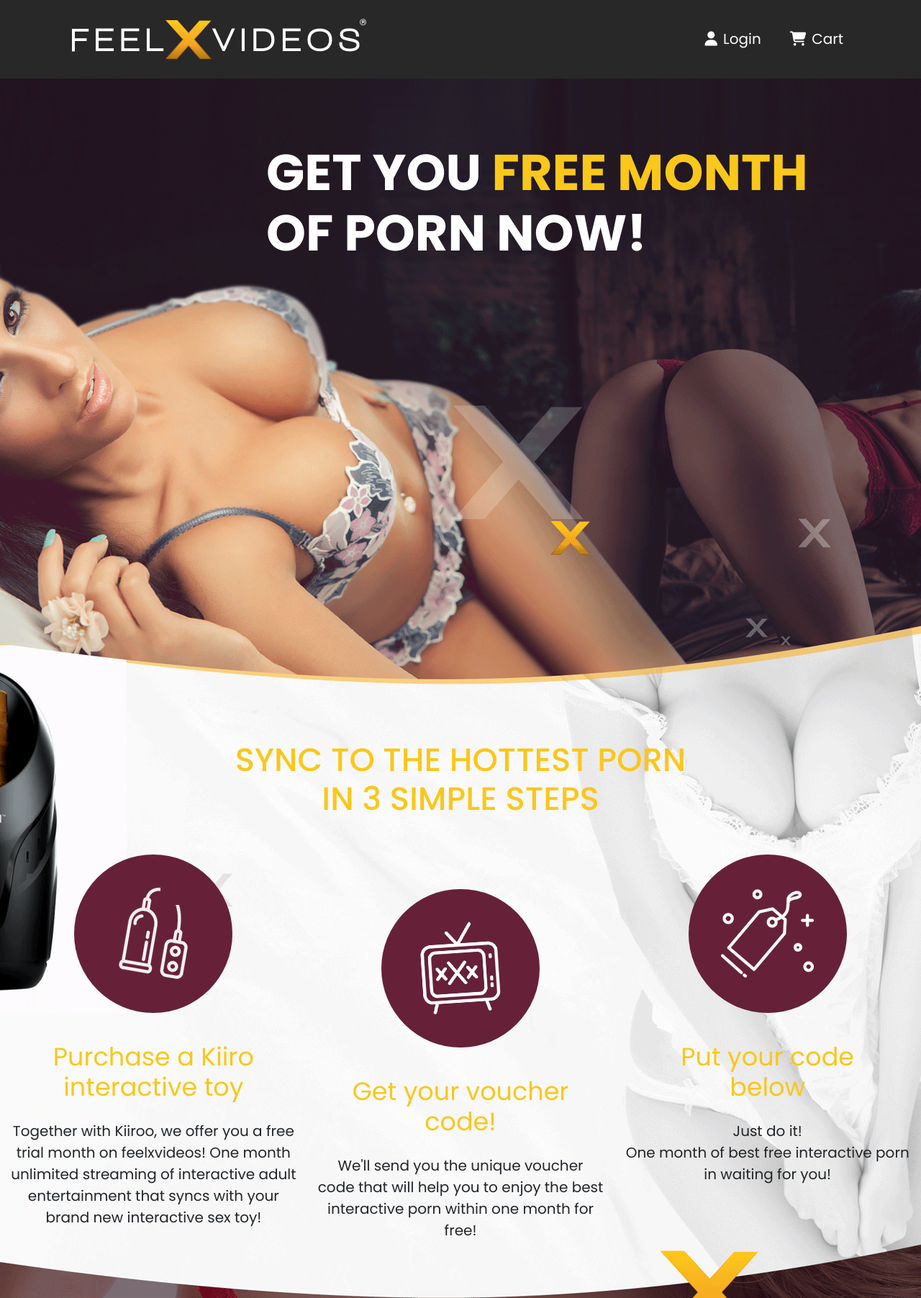
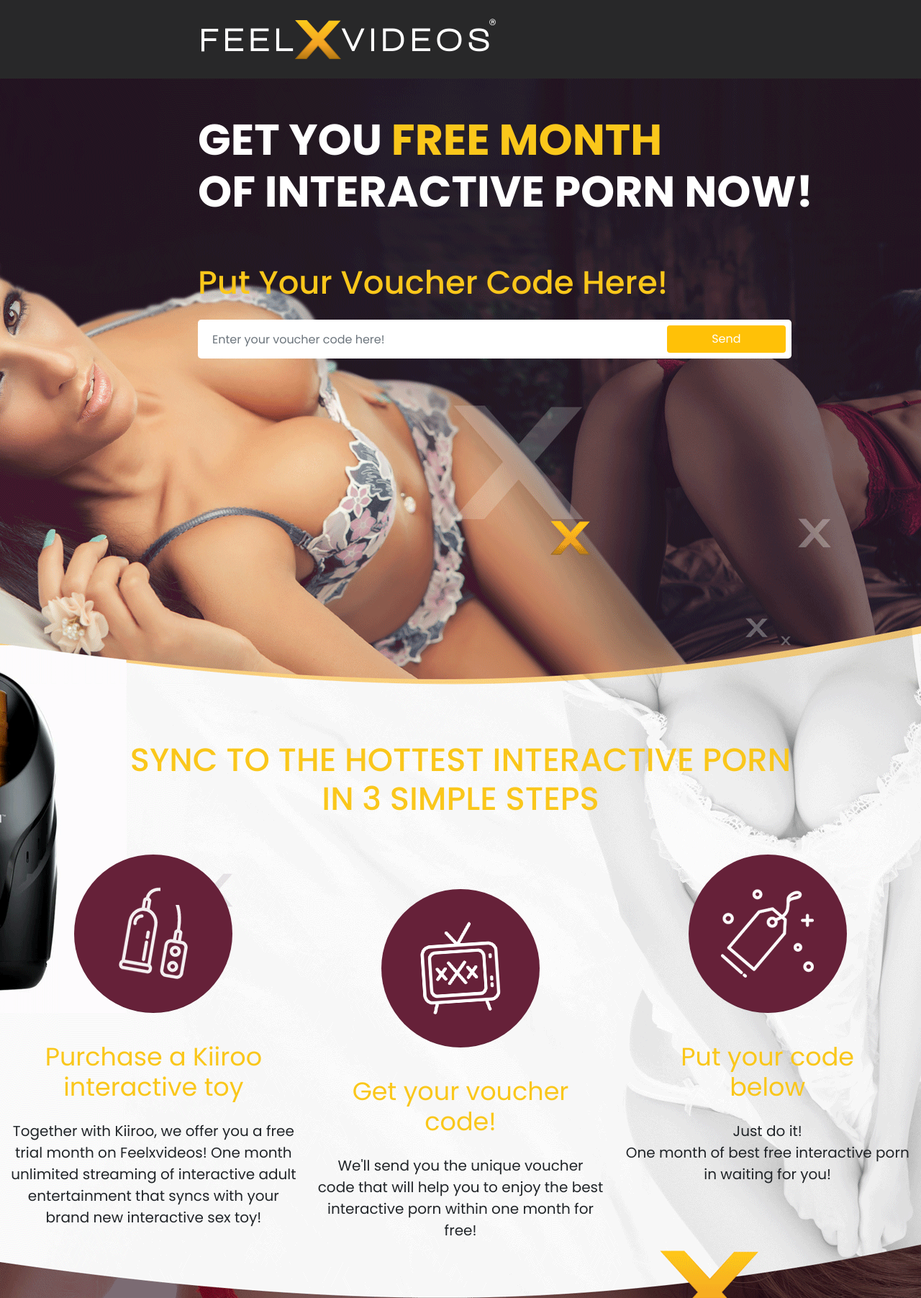
Before and after one commit to Cucurbiturilum/feel, a PHP site: page /boobs.html in a window 1280 px wide. Shown: the top 1803 px of the page at 72% size. Run offline with PHP 8.4, Linux system fonts and the light colour scheme; some libraries are stand-ins or nearby versions.

Commit message:
added changes

```diff
--- a/assets/css/main.css
+++ b/assets/css/main.css
@@ -5,10 +5,10 @@ body .text-warning {
   color: #fac71b !important;
 }
 body .title {
-  font-size: 70px;
+  font-size: 60px;
   font-weight: bold;
   color: #ffffff;
-  margin: 90px 0 40px 0;
+  margin: 50px 0 40px 0;
 }
 @media (max-width: 520px) {
   body .title {
@@ -151,9 +151,11 @@ body .get-trial .form-group .form-control:focus {
 }
 body .navbar {
   padding: 20px 30px;
+  position: relative;
 }
 body .navbar .bg-image {
-  margin-right: 200px;
+  position: absolute;
+  left: 10%;
 }
 @media (max-width: 660px) {
   body .navbar .navbar-brand .logo-img {
@@ -164,16 +166,6 @@ body .navbar .bg-image {
   body .navbar .navbar-brand .kiiro-img {
     width: 100px;
   }
-}
-body .navbar .navbar-toggler:focus {
-  outline: none;
-}
-body .navbar .navbar-collapse {
-  flex-grow: inherit;
-  margin-left: 200px;
-}
-body .navbar .navbar-collapse .nav-item {
-  font-size: 20px;
 }
 body header {
   background-image: url(../img/header-background.png);
@@ -189,10 +181,10 @@ body header {
   }
 }
 body header .banner {
-  padding: 35px 50px;
+  padding: 30px 50px;
   background-color: rgba(255, 255, 255, 0.15);
   border-radius: 10px;
-  font-size: 38px;
+  font-size: 33px;
   margin-bottom: 60px;
 }
 @media (max-width: 520px) {
@@ -711,6 +703,11 @@ body .secure .subtitle {
     font-size: 30px;
   }
 }
+@media (max-width: 767px) {
+  body .payment {
+    height: 1000px;
+  }
+}
 body .payment .payment-information .subtitle {
   font-size: 40px;
 }
@@ -718,7 +715,6 @@ body .payment .payment-information .subtitle {
   body .payment .payment-information .subtitle {
     font-size: 25px;
     text-align: center;
-    text-shadow: 0 2px 2px #000000;
   }
 }
 @media (min-width: 520px) and (max-width: 990px) {
@@ -730,19 +726,14 @@ body .payment .payment-information .subtitle {
   body .payment .payment-information .section-text {
     font-size: 20px;
     text-align: center;
-    text-shadow: 0 2px 2px #000000;
   }
 }
 body .payment .card {
   background-color: transparent;
   border: none;
   padding: 20px;
-}
-@media (min-width: 600px) {
-  body .payment .card {
-    position: absolute;
-    bottom: 0;
-  }
+  position: absolute;
+  bottom: 0;
 }
 body .payment .card .card-body .card-title {
   color: #b51313;
--- a/assets/css/main.scss
+++ b/assets/css/main.scss
@@ -9,10 +9,10 @@ body {
   }
 
   .title {
-    font-size: 70px;
+    font-size: 60px;
     font-weight: bold;
     color: $text-color;
-    margin: 90px 0 40px 0;
+    margin: 50px 0 40px 0;
     @media (max-width: 520px) {
       font-size: 30px;
       margin: 40px 0 30px 0;
@@ -148,9 +148,11 @@ body {
 
   .navbar {
     padding: 20px 30px;
+    position: relative;
 
     .bg-image {
-      margin-right: 200px;
+      position: absolute;
+      left: 10%;
     }
 
     .navbar-brand {
@@ -164,21 +166,6 @@ body {
         @media (max-width: 660px) {
           width: 100px;
         }
-      }
-    }
-
-    .navbar-toggler {
-      &:focus {
-        outline: none;
-      }
-    }
-
-    .navbar-collapse {
-      flex-grow: inherit;
-      margin-left: 200px;
-
-      .nav-item {
-        font-size: 20px;
       }
     }
   }
@@ -195,10 +182,10 @@ body {
     }
 
     .banner {
-      padding: 35px 50px;
+      padding: 30px 50px;
       background-color: rgba(255, 255, 255, 0.15);
       border-radius: 10px;
-      font-size: 38px;
+      font-size: 33px;
       margin-bottom: 60px;
       @media (max-width: 520px) {
         font-size: 20px;
@@ -624,7 +611,7 @@ body {
     }
   }
 
-  .boobs-footer{
+  .boobs-footer {
     background-image: url(../img/boobs-footer-background.png);
     height: 378px;
     margin-top: -0.05px;
@@ -718,13 +705,16 @@ body {
   }
 
   .payment {
+    @media (max-width: 767px) {
+      height: 1000px;
+    }
+
     .payment-information {
       .subtitle {
         font-size: 40px;
         @media (max-width: 520px) {
           font-size: 25px;
           text-align: center;
-          text-shadow: 0 2px 2px #000000;
         }
         @media (min-width: 520px) and (max-width: 990px) {
           font-size: 30px;
@@ -735,7 +725,6 @@ body {
         @media (max-width: 520px) {
           font-size: 20px;
           text-align: center;
-          text-shadow: 0 2px 2px #000000;
         }
       }
     }
@@ -744,10 +733,9 @@ body {
       background-color: transparent;
       border: none;
       padding: 20px;
-      @media (min-width: 600px) {
-        position: absolute;
-        bottom: 0;
-      }
+      position: absolute;
+      bottom: 0;
+
 
       .card-body {
         .card-title {
--- a/boobs.html
+++ b/boobs.html
@@ -23,74 +23,70 @@
 </head>
 <body>
 <div class="bg-dark">
-    <nav class="navbar container navbar-expand-lg">
-        <a class="navbar-brand mr-" href="#">
-            <img src="assets/img/logo.png" class="logo-img" alt="logo">
-        </a>
-        <button class="navbar-toggler p-0" type="button" data-toggle="collapse" data-target="#navbarNavAltMarkup"
-                aria-controls="navbarNavAltMarkup" aria-expanded="false" aria-label="Toggle navigation">
-            <span class="navbar-toggler-icon text-white"><i class="fas fa-bars"></i></span>
-        </button>
-        <div class="collapse navbar-collapse text-right ml-auto" id="navbarNavAltMarkup">
-            <div class="navbar-nav">
-                <a class="nav-item nav-link text-white mr-lg-4" href="#"><span class="mr-2"><i
-                        class="fas fa-user"></i></span>Login</a>
-                <a class="nav-item nav-link text-white" href="#"><span class="mr-2"><i
-                        class="fas fa-shopping-cart"></i></span>Cart</a>
+    <div class="navbar container navbar-expand-lg">
+        <div class="row w-100">
+            <div class="col-12 col-md-10 offset-md-2">
+                <a class="navbar-brand mr-" href="#">
+                    <img src="assets/img/logo.png" class="logo-img" alt="logo">
+                </a>
             </div>
         </div>
-    </nav>
+    </div>
 </div>
 <section class="boobs-header">
     <div class="container">
-        <iv class="row">
-            <div class="col-12 col-md-9 offset-md-3">
+        <div class="row">
+            <div class="col-12 col-md-10 offset-md-2 mb-md-4">
                 <h1 class="title text-left text-uppercase text-white">
                     get you <span class="text-warning">free month</span><br>
-                    of porn now!
+                    of interactive porn now!
                 </h1>
             </div>
-        </iv>
+            <div class="col-12 col-md-9 offset-md-2">
+                <h2 class="subtitle text-warning text-capitalize mb-4">put your voucher
+                    code here!</h2>
+                <form action="#">
+                    <div class="form-group d-flex bg-white p-2 rounded-lg mb-5">
+                        <input type="text" class="form-control bg-transparent border-0" placeholder="Enter your voucher code here!">
+                        <button class="btn bg-warning text-white w-25">Send</button>
+                    </div>
+                </form>
+            </div>
+        </div>
     </div>
 </section>
 <section class="steps">
     <div class="container-fluid">
         <div class="row">
             <div class="col-12">
-                <h2 class="subtitle text-warning text-uppercase text-center">Sync to the hottest porn <br>
+                <h2 class="subtitle text-warning text-uppercase text-center">Sync to the hottest interactive porn <br>
                     ﻿in 3 simple steps</h2>
                 <div class="card-deck">
                     <div class="card bg-transparent border-0">
                         <div class="card-header mx-auto">
                             <img src="assets/img/console.png" class="w-auto" alt="console">
                         </div>
-
                         <div class="card-body">
-                            <h5 class="card-title text-warning">Purchase a Kiiro <br> interactive toy</h5>
-                            <p class="card-text">Together with Kiiroo, we offer you a free trial month on feelxvideos!﻿
-                                One
-                                month unlimited streaming of interactive adult entertainment that syncs with your brand
-                                new
-                                interactive sex toy!</p>
+                            <h5 class="card-title text-warning">Purchase a Kiiroo <br> interactive toy</h5>
+                            <p class="card-text">Together with Kiiroo, we offer you a free trial month on Feelxvideos!﻿
+                                One month unlimited streaming of interactive adult entertainment that syncs with your brand
+                                new interactive sex toy!</p>
                         </div>
                     </div>
                     <div class="card bg-transparent border-0 mt-5">
                         <div class="card-header mx-auto">
                             <img src="assets/img/tv.png" class="w-auto" alt="tv">
                         </div>
-
                         <div class="card-body">
                             <h5 class="card-title text-warning">Get your voucher <br> code!</h5>
                             <p class="card-text">We'll send you the unique voucher code that will help you to enjoy the
-                                best
-                                interactive porn within one month for free!</p>
+                                best interactive porn within one month for free!</p>
                         </div>
                     </div>
                     <div class="card bg-transparent border-0">
                         <div class="card-header mx-auto">
                             <img src="assets/img/tag.png" class="w-auto" alt="tag">
                         </div>
-
                         <div class="card-body">
                             <h5 class="card-title text-warning">Put your code <br> below</h5>
                             <p class="card-text">Just do it! <br>
@@ -99,7 +95,6 @@
                     </div>
                 </div>
             </div>
-
         </div>
     </div>
 </section>
@@ -118,20 +113,33 @@
             </div>
         </div>
     </div>
-
 </section>
 <section class="boobs-footer">
     <div class="text-warning h4 font-weigh-normal text-center mt-5">
-        <p>© 2017 FeelXVideos | All rights reserved.</p>
-        <p>This site is owned by DatoroMedia BV</p>
+        <p>© 2020 FeelXVideos | All rights reserved.</p>
+        <p>
+            <a href="#" class="text-decoration-none text-warning">
+                Contact</a> |
+            <a href="#" class="text-decoration-none text-warning">
+                Terms & conditions </a> |
+            <a href="#" class="text-decoration-none text-warning">
+                Privacy policy</a> |
+            <a href="#" class="text-decoration-none text-warning">
+                FAQ</a> |
+            <a href="#" class="text-decoration-none text-warning">
+                About</a>
+        </p>
+        <p>18 U.S.C 2257 Record-Keeping Requirements Compliance Statement</p>
+        <p>FeelXVideos.com is owned by DatoroMedia BV</p>
+        <p>Operated by: Webcasters bv</p>
         <p>
             <a href="tel:+31207371194" class="text-decoration-none text-warning"> Phone: +31 20 7371194 </a> |
             <a href="mailmailto:support@datoromedia.com" class="text-decoration-none text-warning">E-mail:
                 support@datoromedia.com</a>
         </p>
         <p>
-            <a href="https://goo.gl/maps/DHgoipHr2TEKwYb37" class="text-decoration-none text-warning">
-                Claude Debussylaan 211-213, 1082 MC, Amsterdam, Netherlands </a>
+            <a href="https://goo.gl/maps/XgrQoVYQ5uVwopDz5" class="text-decoration-none text-warning">
+                Amstelplein 62, 1096 BC, Amsterdam, Netherlands</a>
         </p>
     </div>
 </section>
```
Also changed, not shown: index.html (+5 -17 lines), 1 other file.
